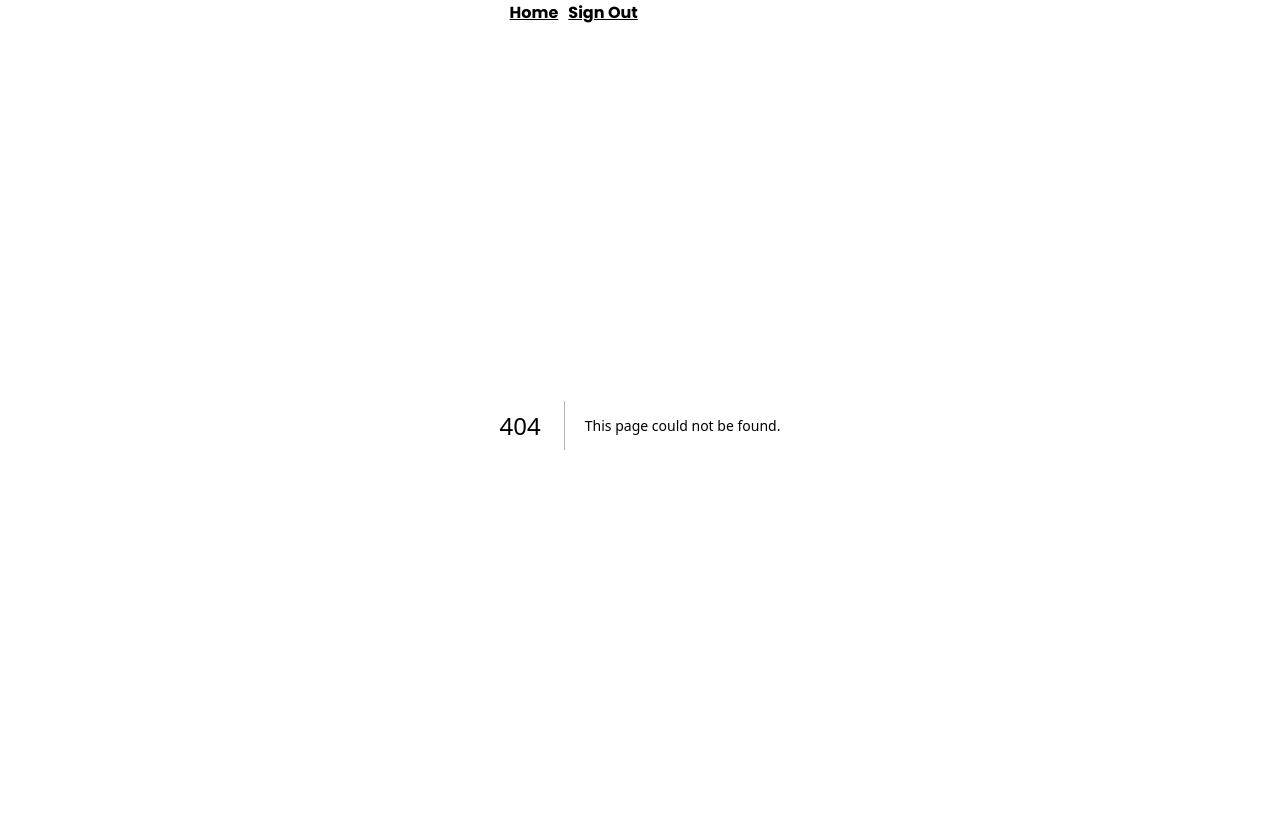
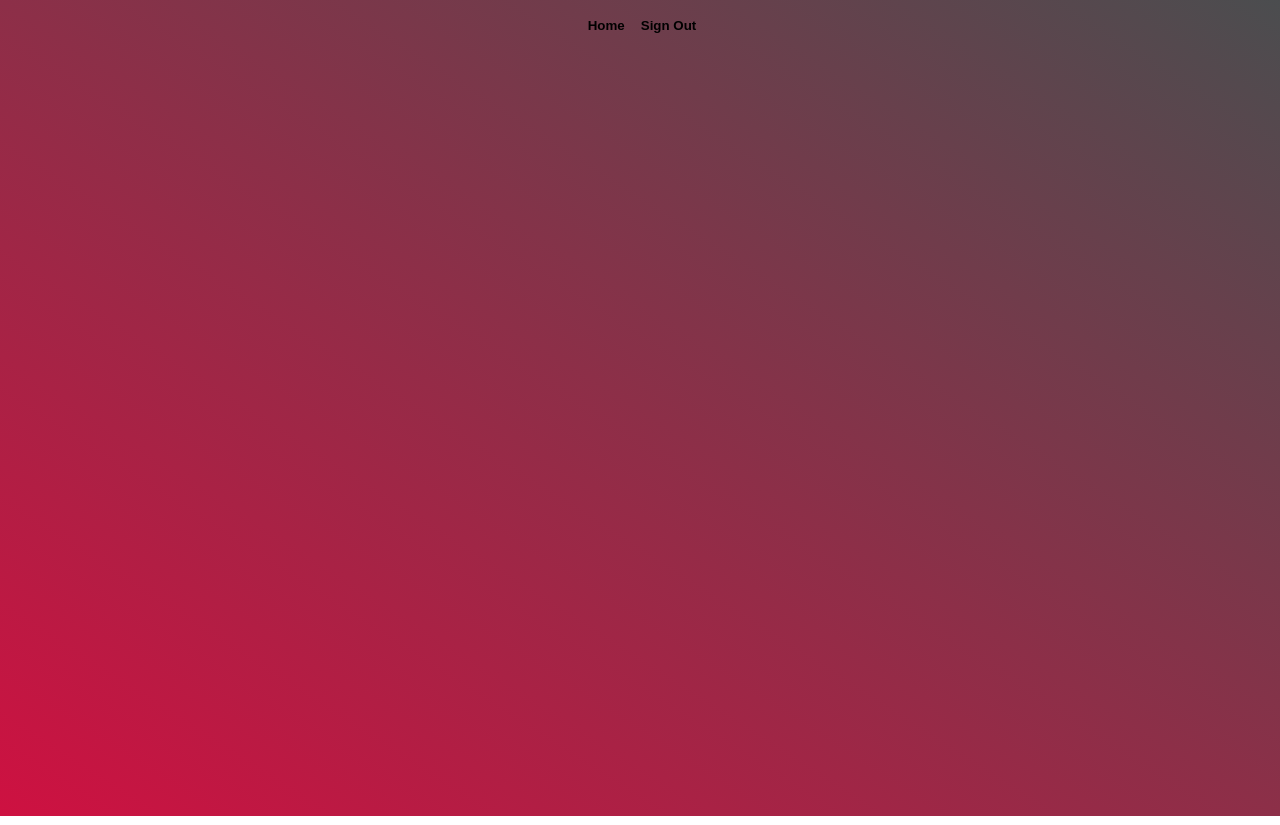
Before and after one commit to szwedk/intellipark_VSCODE, a Next.js app: page /signout in a window 1280 px wide. Before the commit this address had no page. Built offline with nearby package versions, Linux system fonts and the light colour scheme.

Commit message:
Mini PC working

```diff
--- a/next.config.js
+++ b/next.config.js
@@ -1,6 +1,12 @@
-/** @type {import('next').NextConfig} */
-const nextConfig = {
+module.exports = {
   reactStrictMode: true,
-}
-
-module.exports = nextConfig
+  devIndicators: {
+    buildActivity: false,
+  },
+  server: {
+    // Set your local IP address as the "host"
+    // and specify the desired port (optional)
+    host: '192.168.1.198',
+    port: 3000, // optional, change to desired port
+  },
+};
--- a/src/components/navbar.js
+++ b/src/components/navbar.js
@@ -1,12 +1,16 @@
 import React from 'react';
-
+import Link from 'next/link';
 
 const NavigationBar = () => {
     const hostname = process.env.HOSTNAME;
     return (
         <nav className='justify-between'>
-            <a href="/" style={{fontWeight: 'bold', color: hostname === '/' ? 'red' : 'black',padding: "10px"}}>Home</a>
-            <a href="./auth_signout" style={{fontWeight: 'bold', color: hostname === '/contact' ? 'red' : 'black'}}>Sign Out</a>
+            <Link href="/">
+                <button style={{ fontWeight: 'bold', color: hostname === '/' ? 'red' : 'black', padding: "10px", border: "none", background: "none", cursor: "pointer" }}>Home</button>
+            </Link>
+            <Link href="/signout">
+                <button style={{ fontWeight: 'bold', color: hostname === '/contact' ? 'red' : 'black', border: "none", background: "none", cursor: "pointer" }}>Sign Out</button>
+            </Link>
         </nav>
     );
 };
--- /dev/null
+++ b/src/pages/signout.js
@@ -0,0 +1,26 @@
+import { useEffect } from 'react';
+import { useRouter } from 'next/router';
+import { signOut } from '../firebase_setup/firebase.js'; // Replace with your Firebase Auth utility
+
+const SignOut = () => {
+  const router = useRouter();
+
+  useEffect(() => {
+    const handleSignOut = async () => {
+      try {
+        // Sign out the user using Firebase Authentication
+        await signOut();
+        // Redirect the user to the index page
+        router.push('/');
+      } catch (error) {
+        console.log('Error signing out:', error);
+      }
+    };
+
+    handleSignOut();
+  }, [router]);
+
+  return null; // or you can show a loading spinner or a message here
+};
+
+export default SignOut;
```
